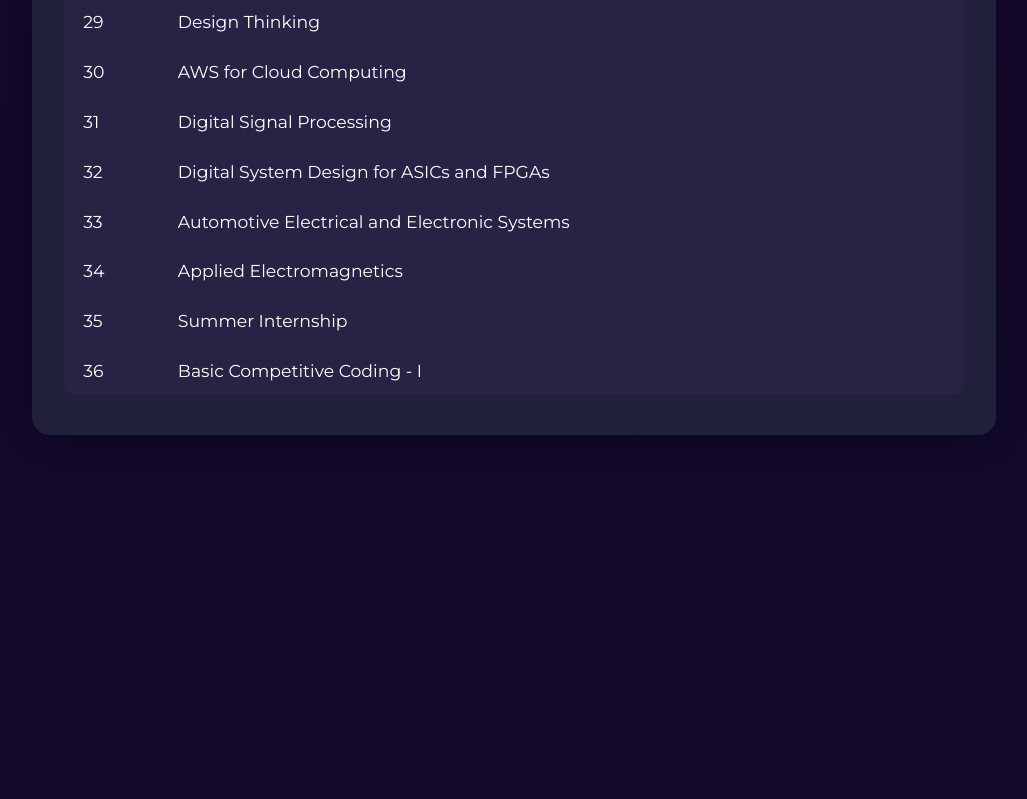
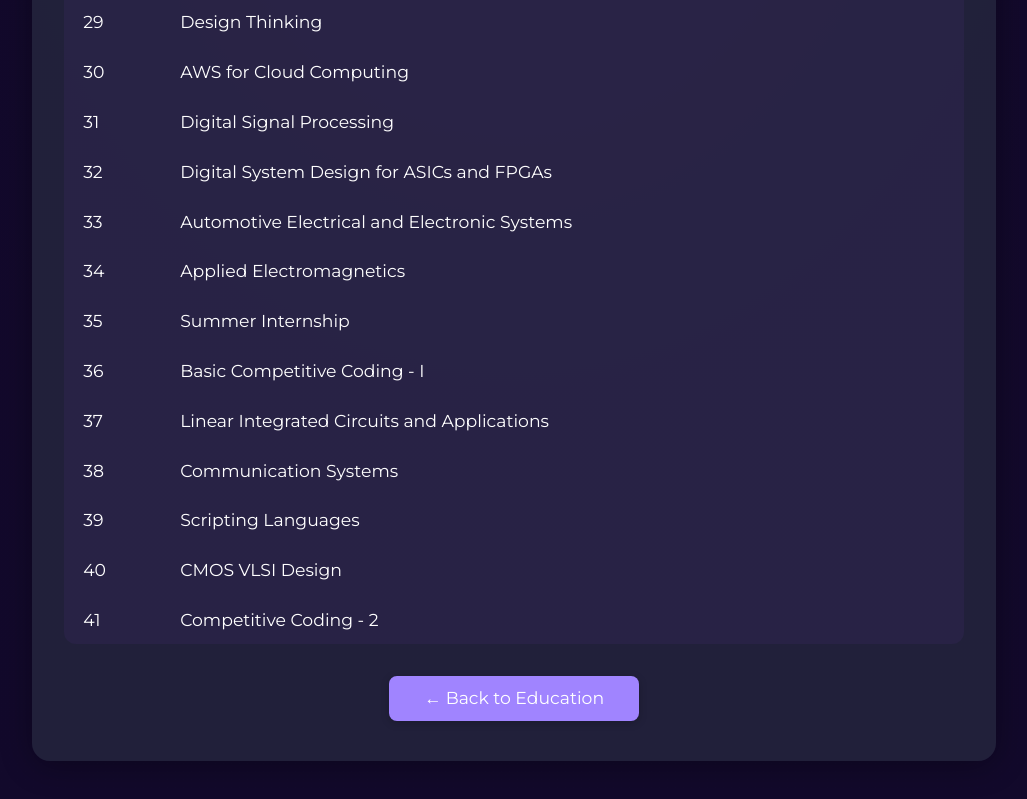
Before and after one commit to vamsi-Kishore-5368/Portfolio, a plain HTML site: page coursework.html in a window 1280 px wide. Shown: the part 1627-2426 px from the top of the page, without its empty margins (126-1153 px from the left). Before the commit the page ends 2110 px from the top, so only its background shows below. Drawn offline with Linux system fonts and the light colour scheme.

Commit message:
Add files via upload

```diff
--- a/coursework.html
+++ b/coursework.html
@@ -110,8 +110,16 @@
         <tr><td>34</td><td>Applied Electromagnetics</td></tr>
         <tr><td>35</td><td>Summer Internship</td></tr>
         <tr><td>36</td><td>Basic Competitive Coding - I</td></tr>
+        <tr><td>37</td><td>Linear Integrated Circuits and Applications</td></tr>
+        <tr><td>38</td><td>Communication Systems</td></tr>
+        <tr><td>39</td><td>Scripting Languages</td></tr>
+        <tr><td>40</td><td>CMOS VLSI Design</td></tr>
+        <tr><td>41</td><td>Competitive Coding - 2</td></tr>
       </tbody>
     </table>
+    <button onclick="window.location.href='portfolio.html#education'" style="margin-top:2rem; display:block; margin-left:auto; margin-right:auto; background:#a084ff; color:#fff; border:none; border-radius:8px; padding:0.7rem 2.2rem; font-size:1.08rem; font-family:'Montserrat',sans-serif; cursor:pointer; box-shadow:0 2px 8px #0003; transition:background 0.2s;">
+      ← Back to Education
+    </button>
   </div>
 </body>
 </html>
```
